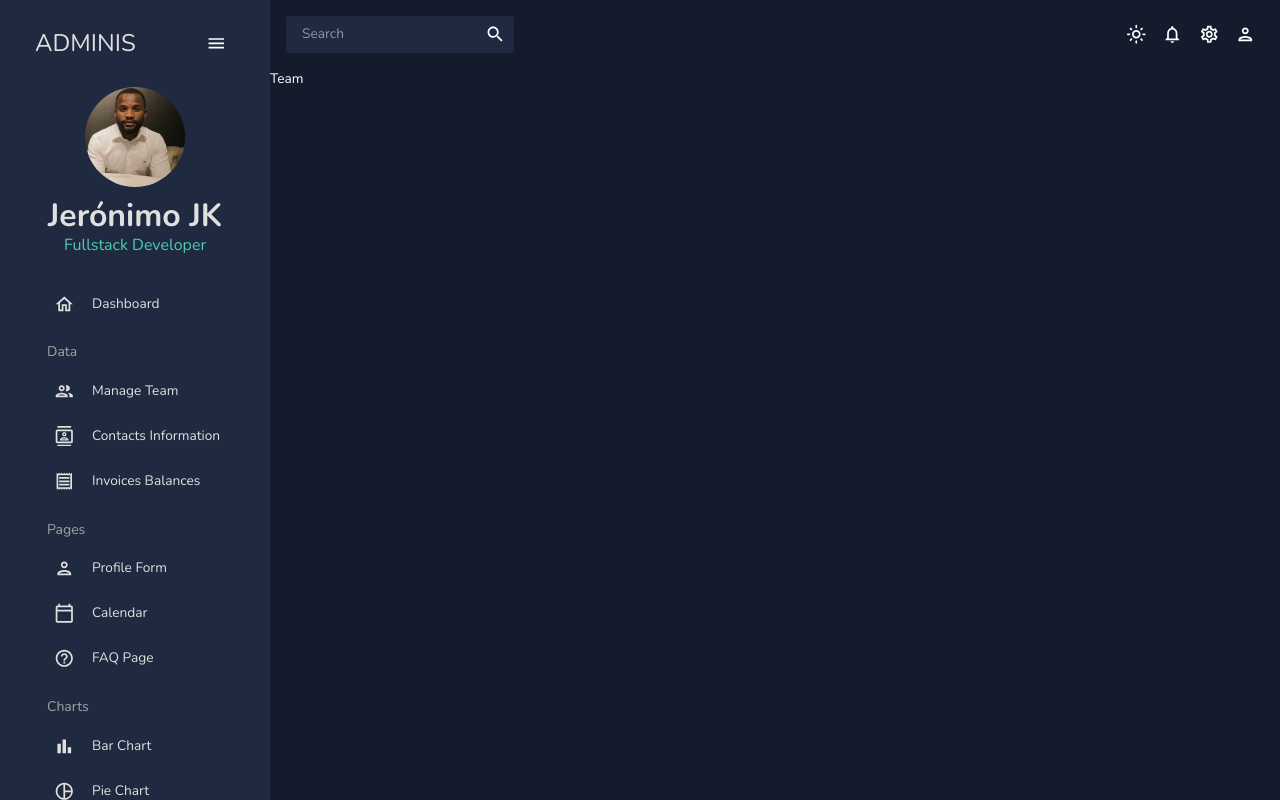
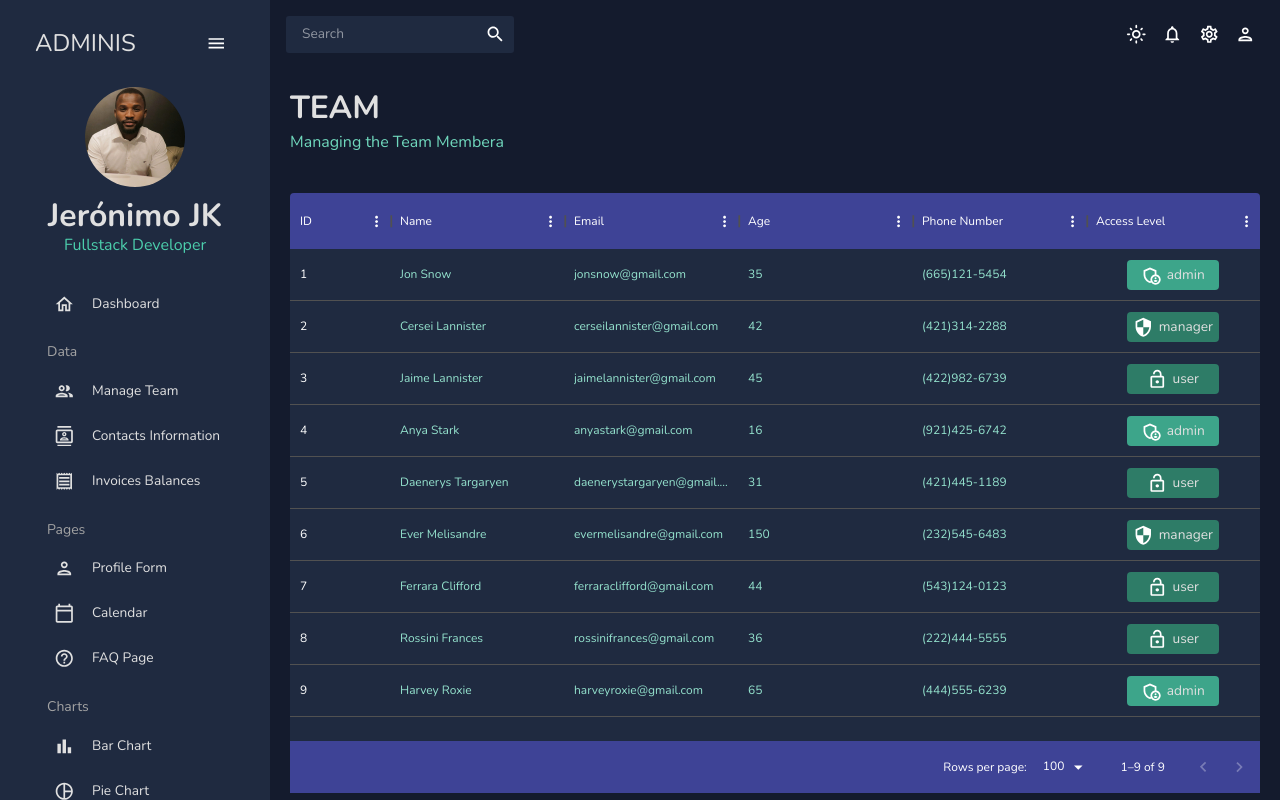
Before and after one commit to Zemiro014/Dashboard_using_react, a React (Create React App) app: page /team in a window 1280 px wide. Built offline with nearby package versions, Linux system fonts and the light colour scheme.

Commit message:
Working with DataGrid and customizes it

```diff
--- a/src/scenes/team/Team.jsx
+++ b/src/scenes/team/Team.jsx
@@ -1,8 +1,112 @@
 import React from 'react'
+import { Box, Typography, useTheme } from '@mui/material'
+import { DataGrid } from '@mui/x-data-grid';
+import { tokens } from '../../theme';
+import { mockDataTeam } from '../../data/mockData';
+import AdminPanelSettingsOutlinedIcon from '@mui/icons-material/AdminPanelSettingsOutlined'
+import LockOpenOutlinedIcon from '@mui/icons-material/LockOpenOutlined'
+import SecurityOutlinedIcon from '@mui/icons-material/SecurityOutlined'
+import Header from '../../components/Header'
 
 const Team = () => {
+  const theme = useTheme();
+  const colors = tokens(theme.palette.mode)
+
+  const columns = [
+    { field: "id", headerName: "ID" },
+    {
+      field: "name",
+      headerName: "Name",
+      flex: 1,
+      cellClassName: "name-column--cell"
+    },
+    {
+      field: "email",
+      headerName: "Email",
+      flex: 1,
+      cellClassName: "name-column--cell"
+    },
+    {
+      field: "age",
+      headerName: "Age",
+      type: "number",
+      headerAlign: "left",
+      align: "left",
+      flex: 1,
+      cellClassName: "name-column--cell"
+    },
+    {
+      field: "phone",
+      headerName: "Phone Number",
+      flex: 1,
+      cellClassName: "name-column--cell"
+    },
+    {
+      field: "access",
+      headerName: "Access Level",
+      flex: 1,
+      renderCell: ({ row: { access } }) => {
+        return (
+          <Box
+            width="60%"
+            m="0 auto"
+            p="5px"
+            display="flex"
+            justifyContent="center"
+            backgroundColor={
+              access === "admin" ?
+                colors.greenAccent[600]
+                :
+                colors.greenAccent[700]
+            }
+            borderRadius="4px"
+          >
+            {access === "admin" && <AdminPanelSettingsOutlinedIcon />}
+            {access === "manager" && <SecurityOutlinedIcon />}
+            {access === "user" && <LockOpenOutlinedIcon />}
+            <Typography color={colors.grey[100]} sx={{ ml: "5px" }}>
+              {access}
+            </Typography>
+          </Box>
+        )
+      }
+    }
+  ]
   return (
-    <div>Team</div>
+    <Box m="20px">
+      <Header title="TEAM" subtitle="Managing the Team Membera" />
+      <Box
+        m="40px 0 0 0"
+        height="75vh"
+        sx={{
+          "& .MuiDataGrid-root": {
+            border: "none",
+          },
+          "& .MuiDataGrid-cell": {
+            borderBottom: "none",
+          },
+          "& .name-column--cell": {
+            color: colors.greenAccent[300],
+          },
+          "& .MuiDataGrid-columnHeaders": {
+            backgroundColor: colors.blueAccent[700],
+            borderBottom: "none",
+          },
+          "& .MuiDataGrid-virtualScroller": {
+            backgroundColor: colors.primary[400],
+          },
+          "& .MuiDataGrid-footerContainer": {
+            borderTop: "none",
+            backgroundColor: colors.blueAccent[700],
+          }
+        }}
+      >
+        <DataGrid
+          rows={mockDataTeam}
+          columns={columns}
+        />
+      </Box>
+    </Box>
   )
 }
 
```
